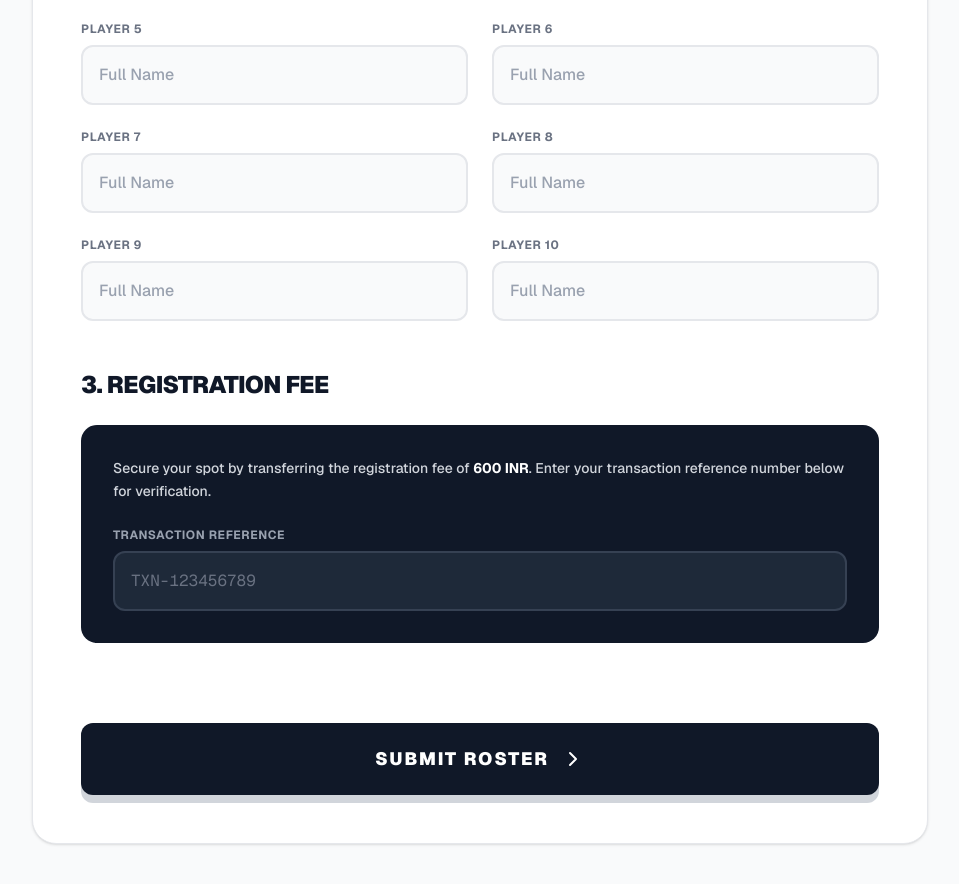
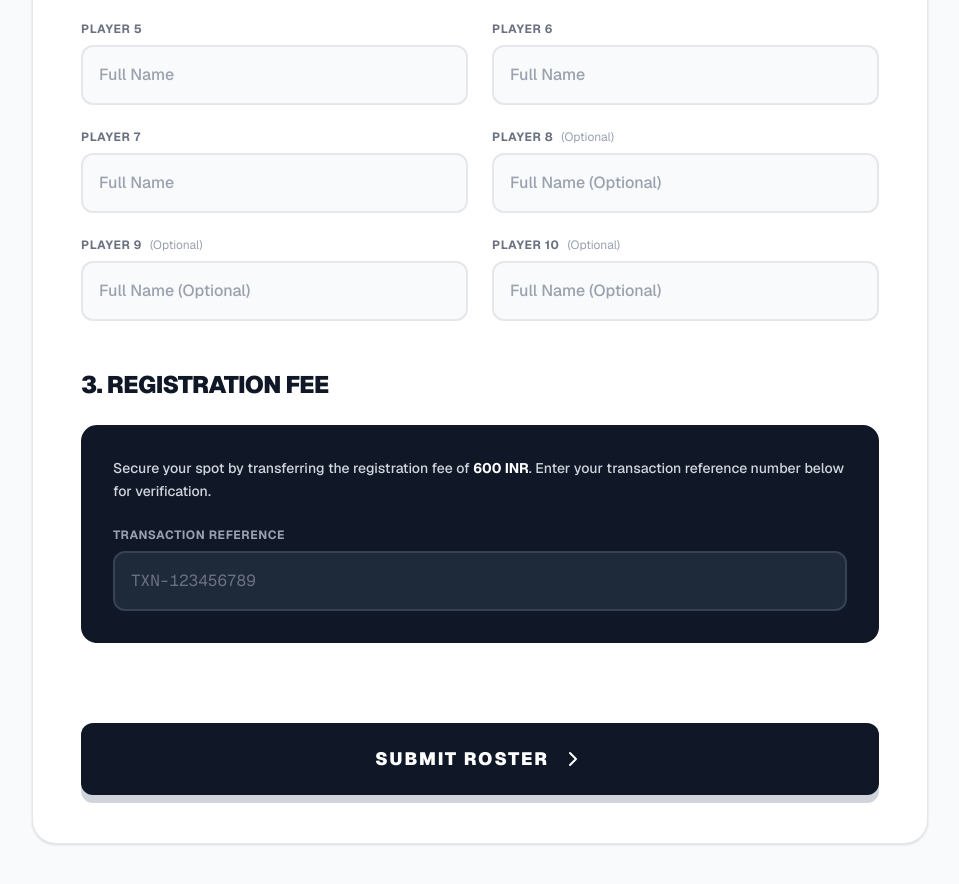
Before and after one commit to zidduhhere/football-reg, a Next.js app: page / in a window 1280 px wide. Shown: the part 1880-2764 px from the top of the page, without its empty margins (160-1119 px from the left). Built offline with nearby package versions, Linux system fonts and the light colour scheme; no server answers; the database is empty.

Commit message:
second commit

```diff
--- a/app/actions.ts
+++ b/app/actions.ts
@@ -26,17 +26,17 @@ export async function submitRegistration(formData: FormData) {
   const country = formData.get('country') as string
   const transactionId = formData.get('transactionId') as string
 
-  // Extract 10 players
+  // Extract up to 10 players
   const players = []
   for (let i = 1; i <= 10; i++) {
     const playerName = formData.get(`player_${i}`) as string
-    if (playerName) {
-      players.push({ name: playerName, isCaptain: i === 1 })
+    if (playerName && playerName.trim() !== '') {
+      players.push({ name: playerName.trim(), isCaptain: i === 1 })
     }
   }
 
-  if (players.length !== 10) {
-    return { error: 'Please provide exactly 10 players.' }
+  if (players.length < 7) {
+    return { error: 'Please provide at least 7 players.' }
   }
 
   const { error } = await supabase
--- a/components/RegistrationForm.tsx
+++ b/components/RegistrationForm.tsx
@@ -11,17 +11,19 @@ export default function RegistrationForm({ availableCountries }: { availableCoun
 
   const handleSubmit = async (e: React.FormEvent<HTMLFormElement>) => {
     e.preventDefault()
+    const form = e.currentTarget
+
     setLoading(true)
     setMessage(null)
 
-    const formData = new FormData(e.currentTarget)
+    const formData = new FormData(form)
     const result = await submitRegistration(formData)
 
     if (result.error) {
       setMessage({ type: 'error', text: result.error })
     } else {
       setMessage({ type: 'success', text: 'Registration secured. Awaiting administration approval.' })
-      e.currentTarget.reset()
+      form.reset()
     }
     setLoading(false)
   }
@@ -138,15 +140,17 @@ export default function RegistrationForm({ availableCountries }: { availableCoun
               {Array.from({ length: 10 }).map((_, i) => (
                 <div key={i}>
                   <label className="block text-xs font-bold uppercase tracking-wider text-gray-500 mb-2" htmlFor={`player_${i+1}`}>
-                    Player {i + 1} {i === 0 && <span className="text-gray-900 bg-gray-200 px-2 py-0.5 rounded ml-2">CAPTAIN</span>}
+                    Player {i + 1}
+                    {i === 0 && <span className="text-gray-900 bg-gray-200 px-2 py-0.5 rounded ml-2">CAPTAIN</span>}
+                    {i >= 7 && <span className="text-gray-400 font-normal normal-case tracking-normal ml-2">(Optional)</span>}
                   </label>
                   <input
                     type="text"
                     id={`player_${i+1}`}
                     name={`player_${i+1}`}
-                    required
+                    required={i < 7}
                     className="w-full p-4 bg-gray-50 border-2 border-gray-200 rounded-xl focus:border-gray-900 focus:bg-white transition-all outline-none text-gray-900 placeholder-gray-400 font-medium"
-                    placeholder={`Full Name`}
+                    placeholder={i < 7 ? `Full Name` : `Full Name (Optional)`}
                   />
                 </div>
               ))}
```
